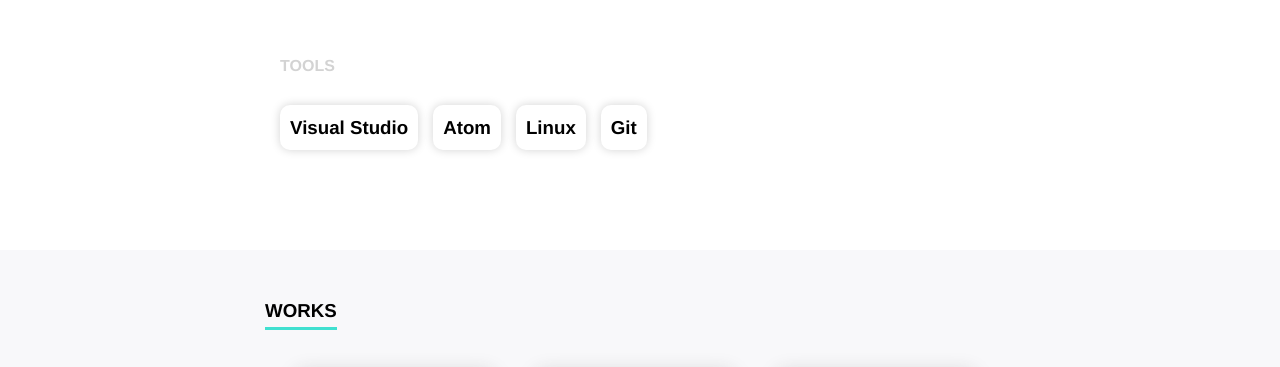
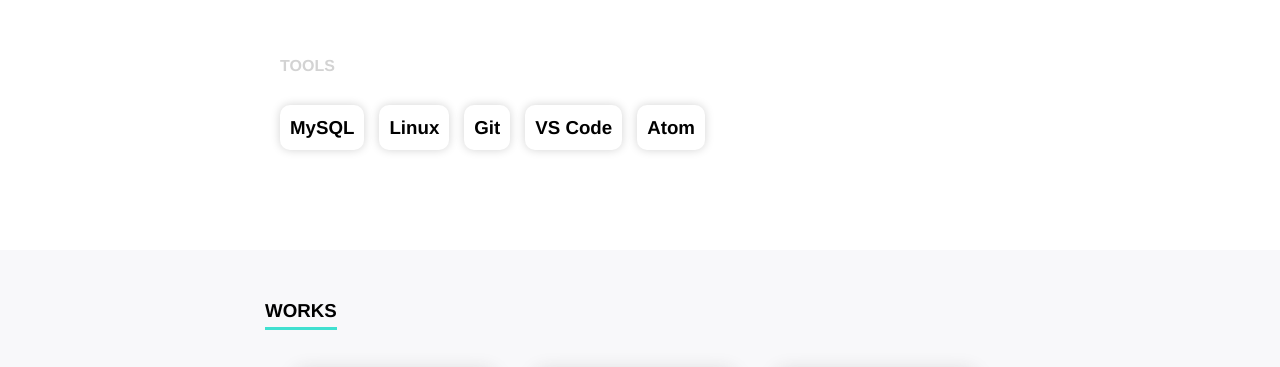
Before and after one commit to rogelio-lopez/First-Portfolio-2020, a website: page index.html in a window 1280 px wide. Shown: the part 1302-1669 px from the top of the page. Drawn offline with Linux system fonts and the light colour scheme.

Commit message:
adding mysql to tools

```diff
--- a/index.html
+++ b/index.html
@@ -132,10 +132,11 @@
                 <div class="skills__box">
                     <h4>TOOLS</h4>
                     <div class="skills__list">
-                        <div class="tool"><h3>Visual Studio</h3></div>
-                        <div class="tool"><h3>Atom</h3></div>
+                        <div class="tool"><h3>MySQL</h3></div>
                         <div class="tool"><h3>Linux</h3></div>
                         <div class="tool"><h3>Git</h3></div>
+                        <div class="tool"><h3>VS Code</h3></div>
+                        <div class="tool"><h3>Atom</h3></div>
                     </div>
                 </div>
             </div>
```
